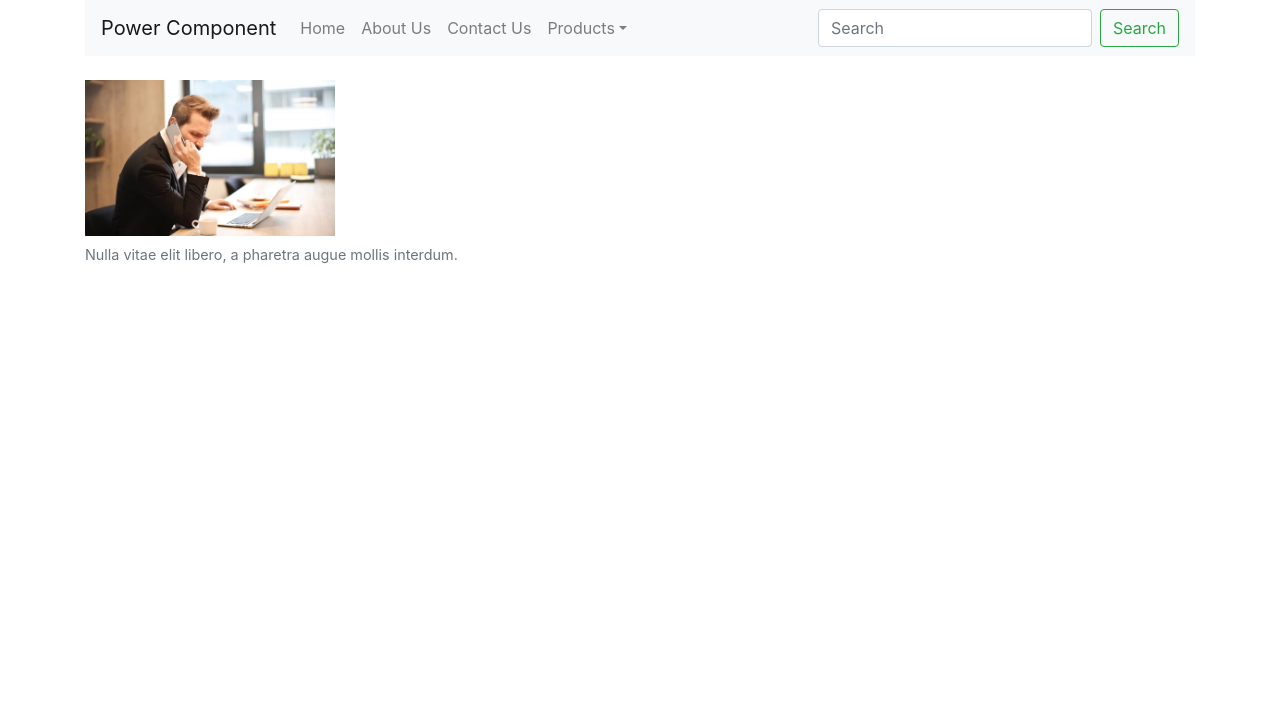
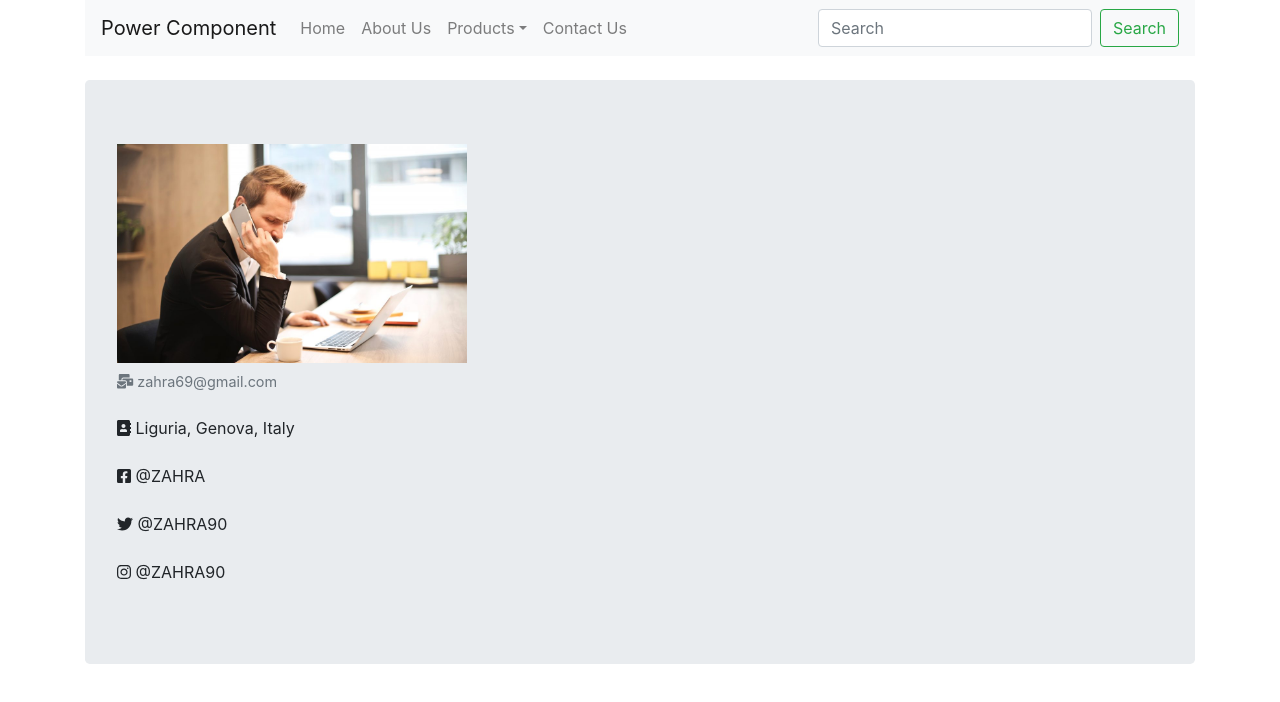
Before and after one commit to zaraco/react-simple-website, a React (Create React App) app: page /contact in a window 1280 px wide. Shown: the top 702 px of the page. Built offline with nearby package versions, Linux system fonts and the light colour scheme.

Commit message:
FortAwesome added to contact component

```diff
--- a/src/App.js
+++ b/src/App.js
@@ -26,14 +26,13 @@ class App extends Component {
                                     <Nav className="mr-auto">
                                         <Nav.Link href="/home" >Home</Nav.Link>
                                         <Nav.Link href="/About">About Us</Nav.Link>
-                                        <Nav.Link href="/Contact">Contact Us</Nav.Link>
                                         <NavDropdown title="Products" id="basic-nav-dropdown">
                                             <NavDropdown.Item href="/products">MV Cable</NavDropdown.Item>
                                             <NavDropdown.Item href="/products">Cable Tray</NavDropdown.Item>
                                             <NavDropdown.Item href="/products">Tower Component</NavDropdown.Item>
-                                            <NavDropdown.Divider/>
-                                            <NavDropdown.Item href="#">MV Switchgear</NavDropdown.Item>
                                         </NavDropdown>
+                                        <Nav.Link href="/Contact">Contact Us</Nav.Link>
+
                                     </Nav>
                                     <Form inline>
                                         <FormControl type="text" placeholder="Search" className="mr-sm-2"/>
@@ -47,8 +46,8 @@ class App extends Component {
                                 <Switch>
                                     <Route path="/home" component={Home}/>
                                     <Route path="/about" component={About}/>
+                                    <Route path="/products" component={Products}/>
                                     <Route path="/contact" component={Contact}/>
-                                    <Route path="/products" component={Products}/>
                                 </Switch>
                             </Router>
 
--- a/src/Component/Contact.js
+++ b/src/Component/Contact.js
@@ -1,5 +1,8 @@
 import React, {Component} from "react";
-import {Figure} from "react-bootstrap";
+import {Figure, Jumbotron} from "react-bootstrap";
+import {FontAwesomeIcon} from "@fortawesome/react-fontawesome";
+import {faAddressBook, faMailBulk} from "@fortawesome/free-solid-svg-icons"
+import {faTwitter, faFacebookSquare, faInstagram} from '@fortawesome/free-brands-svg-icons'
 
 class Contact extends Component {
     constructor() {
@@ -9,17 +12,45 @@ class Contact extends Component {
     render() {
         return (
             <div>
+                <Jumbotron>
                     <Figure>
                         <Figure.Image
-                        width={250}
-                        height={220}
+                            width={350}
+                            height={200}
                             alt="contact us"
                             src="advantages-and-disadvantages-of-telephone-interview-surveys-1080x675.jpg"
                         />
+
                         <Figure.Caption>
-                        Nulla vitae elit libero, a pharetra augue mollis interdum.
+                            <FontAwesomeIcon icon={faMailBulk} inline/>
+                            <span> zahra69@gmail.com</span>
                         </Figure.Caption>
+                        <br/>
+                        <FontAwesomeIcon icon={faAddressBook} inline/>
+                        <span> Liguria,
+                            Genova,
+                            Italy
+                        </span>
+
+                        <br/>
+                        <br/>
+
+                        <FontAwesomeIcon icon={faFacebookSquare}/>
+                        <span> @ZAHRA </span>
+
+                        <br/>
+                        <br/>
+
+                        <FontAwesomeIcon icon={faTwitter}/>
+                        <span> @ZAHRA90 </span>
+
+                        <br/>
+                        <br/>
+
+                        <FontAwesomeIcon icon={faInstagram}/>
+                        <span> @ZAHRA90 </span>
                     </Figure>
+                </Jumbotron>
             </div>
         );
     }
--- a/src/Component/Home.js
+++ b/src/Component/Home.js
@@ -9,6 +9,7 @@ class Home extends Component {
     render() {
         return (
             <div>
+
                 <Carousel>
                     <Carousel.Item>
                         <img
@@ -45,7 +46,9 @@ class Home extends Component {
                     Our company which has been qualified through its managers and engineers with more than 20 years of
                     experience
                 </p>
+
             </div>
+
         );
     }
 }
--- a/src/Component/Products.js
+++ b/src/Component/Products.js
@@ -1,5 +1,5 @@
 import React, {Component} from "react";
-import {Figure, Container, Row, Col, Image} from "react-bootstrap";
+import {Figure, Container, Row, Col, Jumbotron} from "react-bootstrap";
 
 class Contact extends Component {
     constructor() {
@@ -9,6 +9,9 @@ class Contact extends Component {
     render() {
         return (
             <div>
+                <br/>
+                <br/>
+                <Jumbotron>
                 <Container>
                     <Row>
                         <Col xs={6} md={4}>
@@ -52,6 +55,7 @@ class Contact extends Component {
                         </Col>
                     </Row>
                 </Container>
+                </Jumbotron>
 
             </div>
         );
```
Also changed, not shown: package.json (+8 -0 lines), 1 other file (tests, documents, lock files or other folders). Lines whose indentation alone changed are shown as unchanged.
